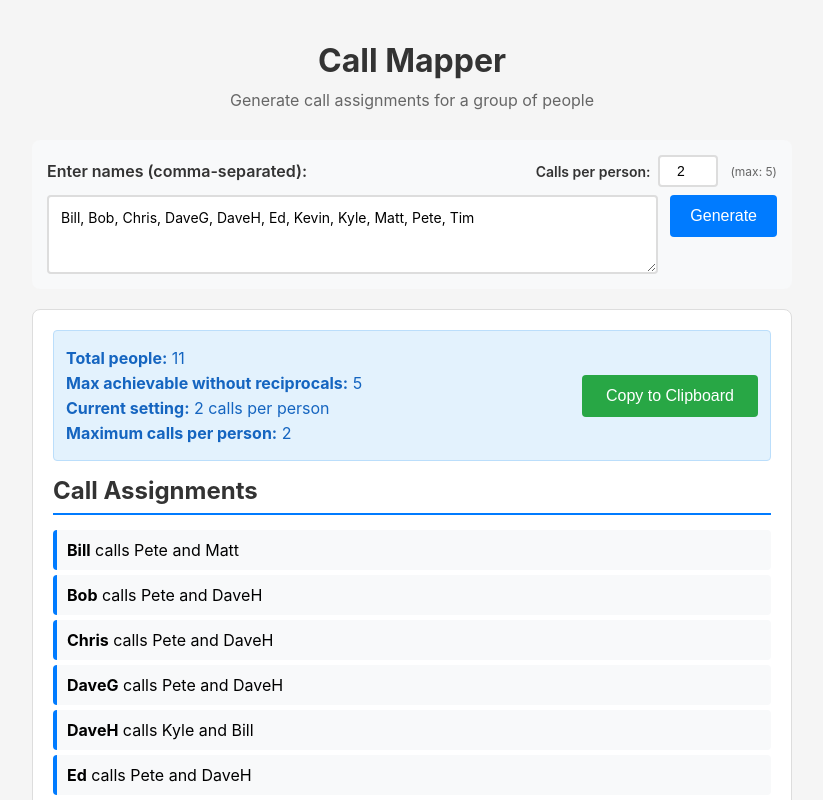
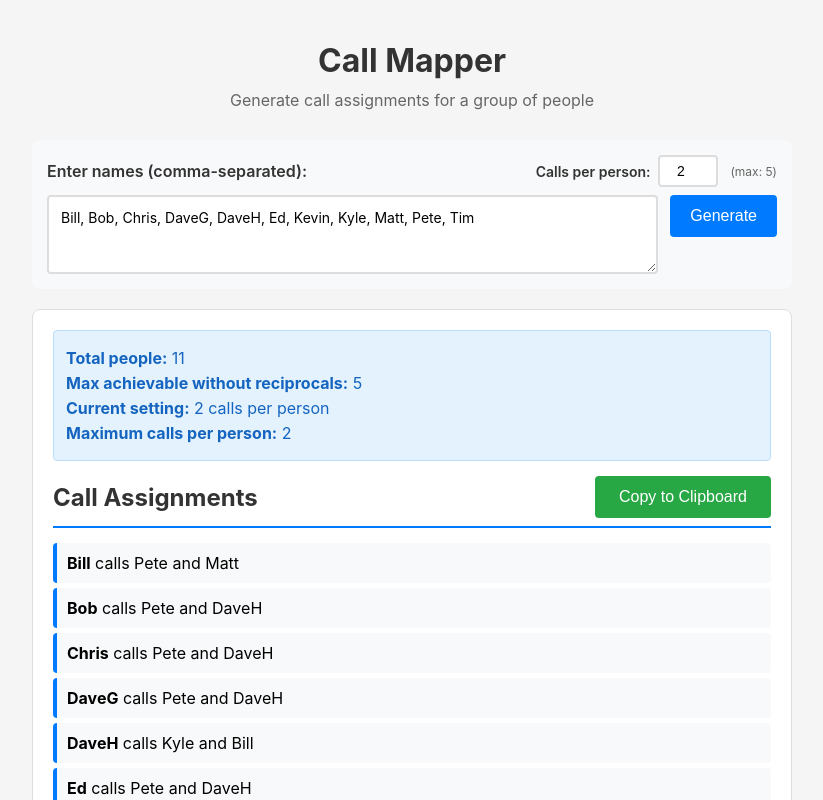
Before and after one commit to timbrownca/callmapper, a React (Create React App) app: page / in a window 1280 px wide. Both pictures are taken after a click on the button "Generate". Shown: the top 800 px of the page, without its empty margins (228-1051 px from the left). Built offline with nearby package versions, Linux system fonts and the light colour scheme.

Commit message:
Move copy button to Call Assignments header line

```diff
--- a/src/App.css
+++ b/src/App.css
@@ -158,11 +158,18 @@
   font-weight: 500;
 }
 
-h2 {
-  margin: 0 0 15px 0;
-  color: #333;
+.assignments-header {
+  display: flex;
+  justify-content: space-between;
+  align-items: center;
+  margin-bottom: 15px;
   border-bottom: 2px solid #007bff;
   padding-bottom: 8px;
+}
+
+.assignments-header h2 {
+  margin: 0;
+  color: #333;
 }
 
 .assignments-list {
--- a/src/App.tsx
+++ b/src/App.tsx
@@ -237,11 +237,6 @@ function App() {
                   </div>
                 )}
               </div>
-              {Object.keys(assignments).length > 0 && (
-                <button onClick={copyToClipboard} className="copy-btn">
-                  Copy to Clipboard
-                </button>
-              )}
             </div>
 
             {error && (
@@ -254,8 +249,15 @@ function App() {
 
             {Object.keys(assignments).length > 0 && (
               <>
-                <h2>Call Assignments</h2>
-                <div className="assignments-list">
+            <div className="assignments-header">
+              <h2>Call Assignments</h2>
+              {Object.keys(assignments).length > 0 && (
+                <button onClick={copyToClipboard} className="copy-btn">
+                  Copy to Clipboard
+                </button>
+              )}
+            </div>
+            <div className="assignments-list">
                   {Object.keys(assignments)
                     .sort((a, b) => a.localeCompare(b))
                     .map(person => (
```
